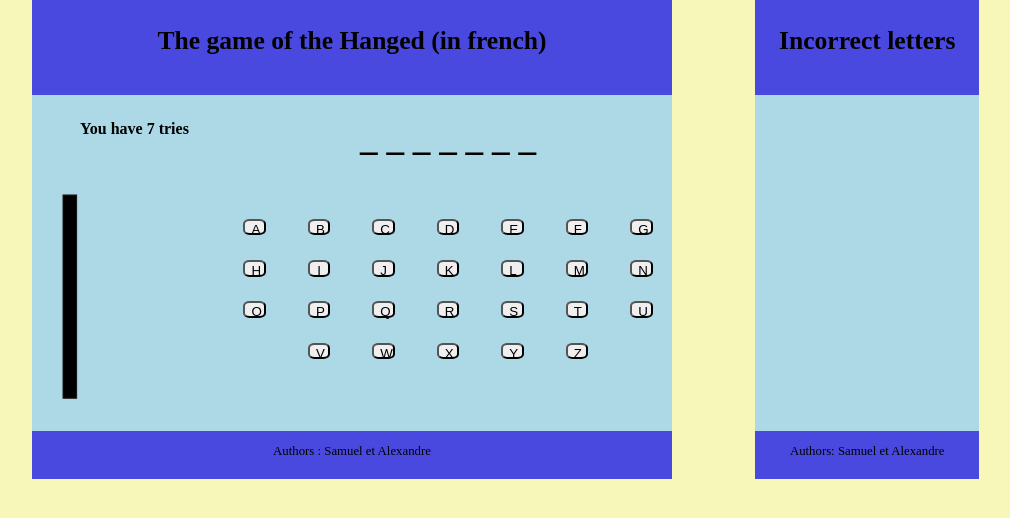
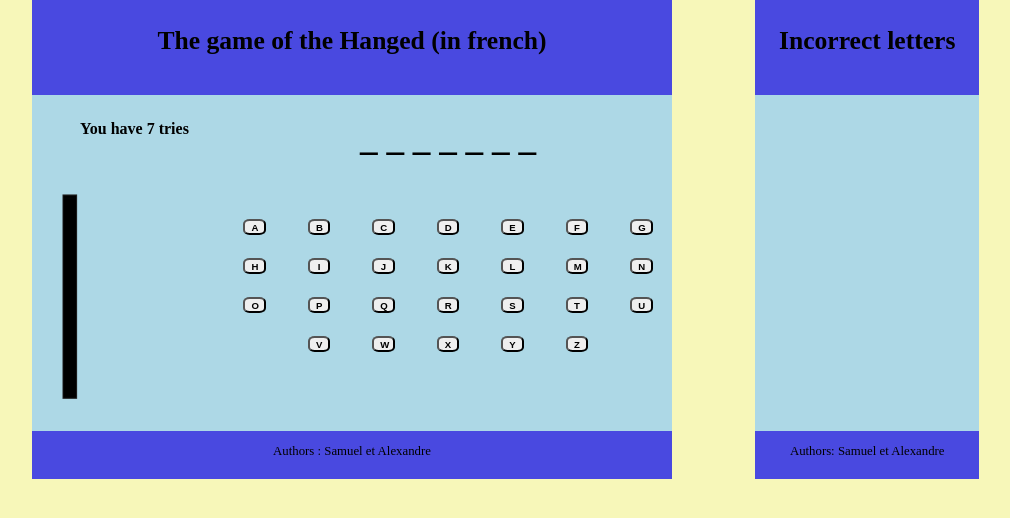
Before and after one commit to SamSamsung/Time-killer, a PHP site: page /hanged.html in a window 1280 px wide. Shown: the part 161-679 px from the top of the page, without its empty margins (264-1274 px from the left). Run offline with PHP 8.4, Linux system fonts and the light colour scheme.

Commit message:
Update style.css

```diff
--- a/css/style.css
+++ b/css/style.css
@@ -107,6 +107,8 @@ h3{
     border-radius: 30%;
     height: 1.3vw;
     width: 1.75vw;
+    font-size: 0.75vw;
+    font-weight: bold;
     text-align: center;
     cursor: pointer;
 
```
